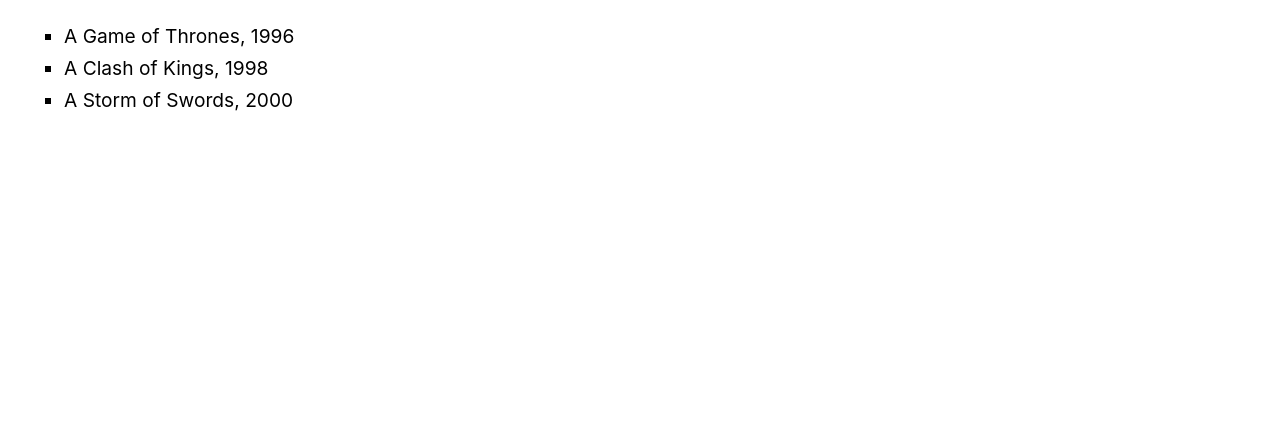
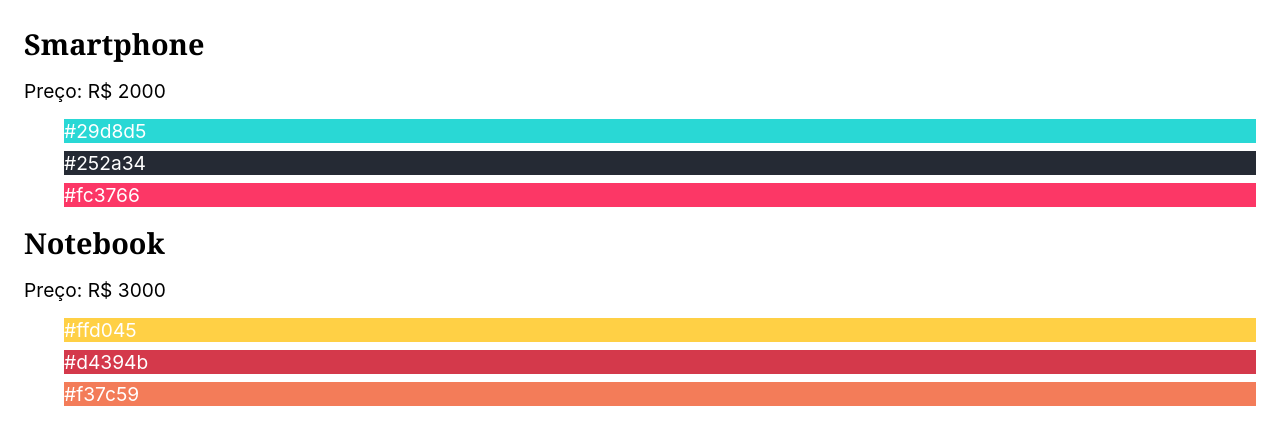
Before and after one commit to robs-am/react-iniciantes, a React (Vite) app: page / in a window 1280 px wide. Shown: the top 444 px of the page. Built offline with nearby package versions, Linux system fonts and the light colour scheme.

Commit message:
add exercicio 2 array

```diff
--- a/src/App.jsx
+++ b/src/App.jsx
@@ -84,16 +84,36 @@
 ];
 
 const App = () => {
+  const dados = produtos.filter(
+    ({ preco }) => Number(preco.replace('R$', '')) > 1500,
+  );
+  console.log(dados);
+
   return (
-    <ul>
-      {livros
-        .filter(({ ano }) => ano <= 2000)
-        .map(({ nome, ano }) => (
-          <li key={nome}>
-            {nome}, {ano}
-          </li>
-        ))}
-    </ul>
+    // <ul>
+    //   {livros
+    //     .filter(({ ano }) => ano <= 2000)
+    //     .map(({ nome, ano }) => (
+    //       <li key={nome}>
+    //         {nome}, {ano}
+    //       </li>
+    //     ))}
+    // </ul>
+    <section>
+      {dados.map(({ id, nome, preco, cores }) => (
+        <div key={id}>
+          <h1>{nome}</h1>
+          <p>Preço: {preco}</p>
+          <ul>
+            {cores.map((cor) => (
+              <li style={{ backgroundColor: cor, color: 'white' }} key={cor}>
+                {cor}
+              </li>
+            ))}
+          </ul>
+        </div>
+      ))}
+    </section>
   );
 };
 
```
